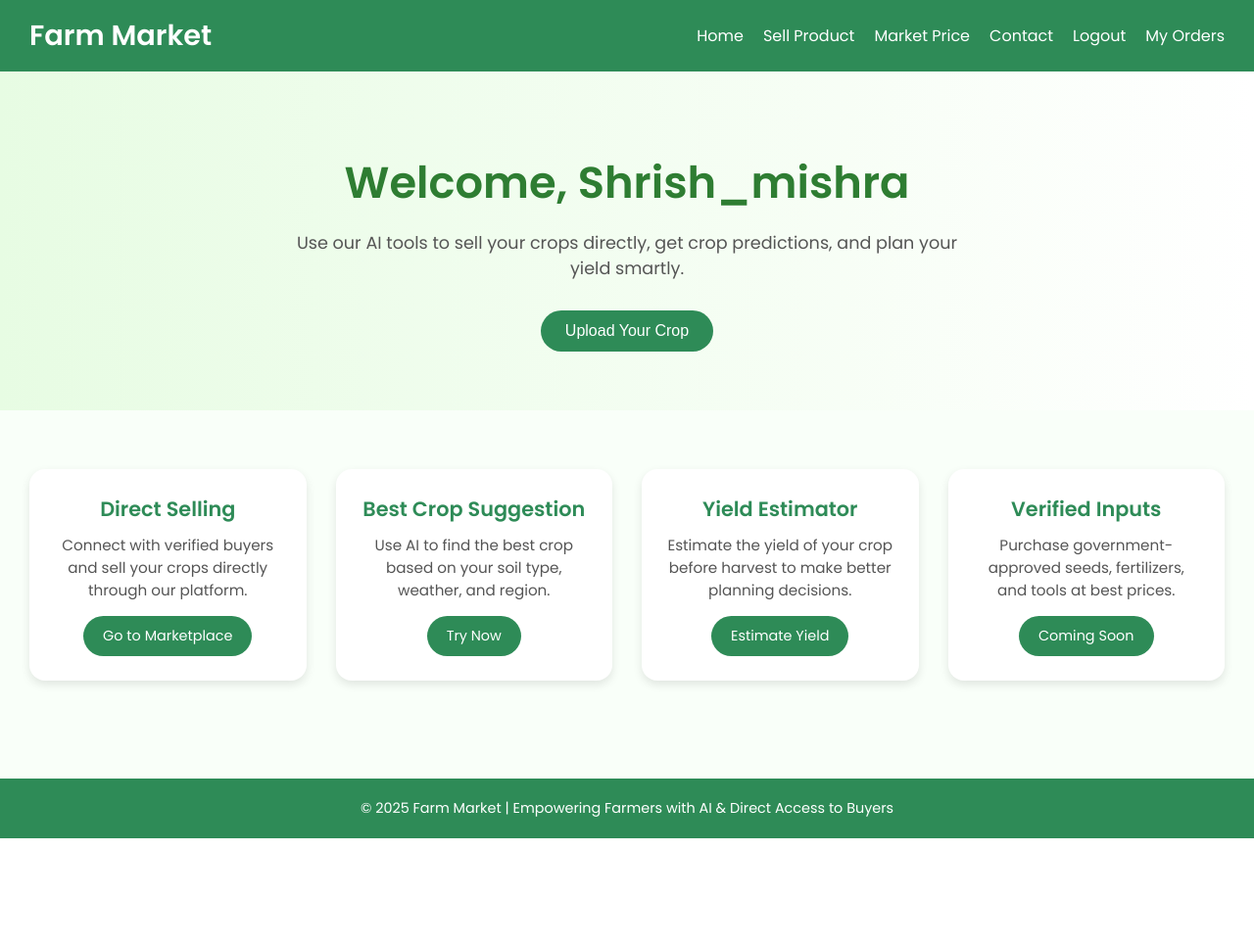
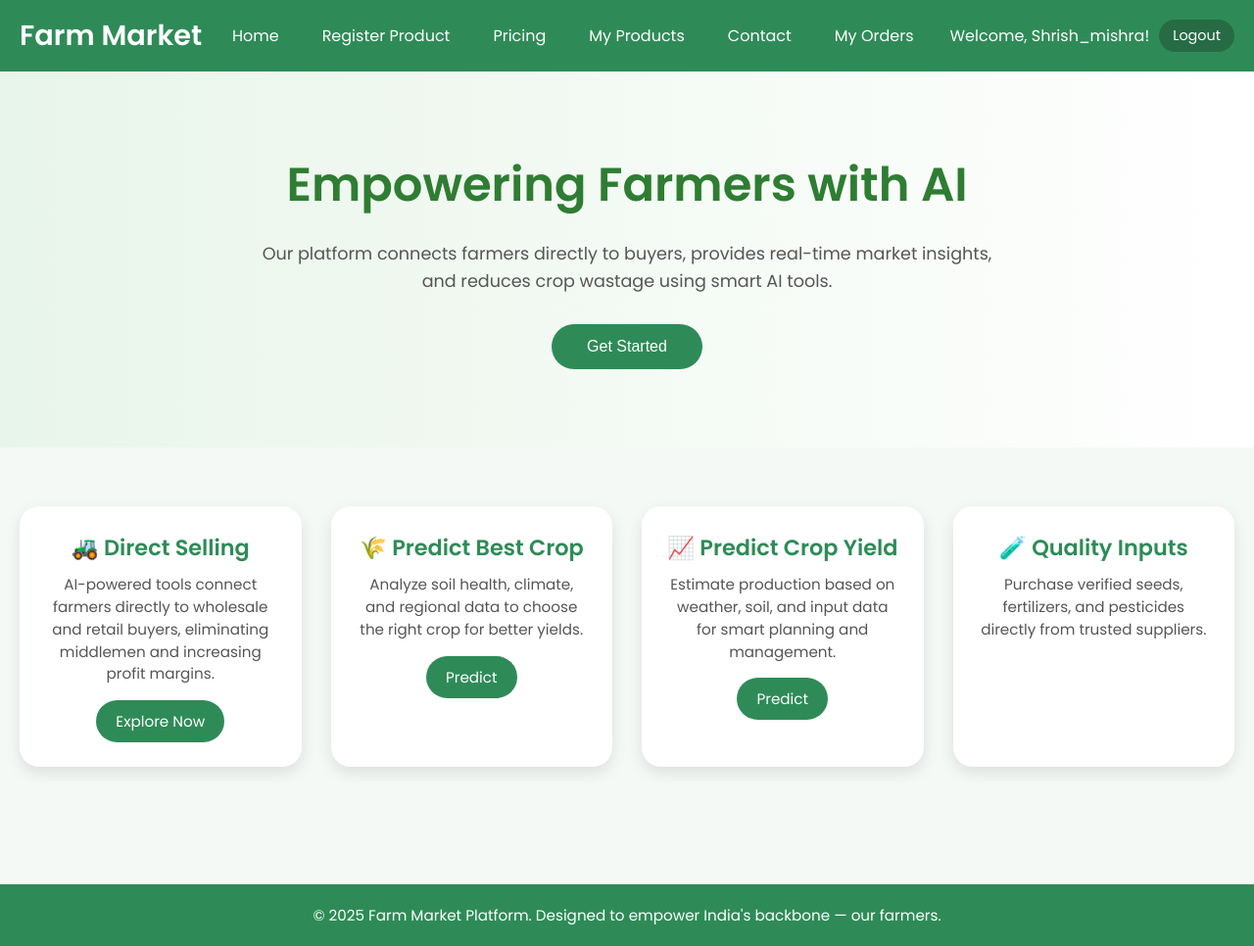
Before and after one commit to mishrarakesh-1902/farm_market_project, a Django app: page /farmer/dashboard/ in a window 1280 px wide. Shown: the whole page at 98% size. Before the commit the page ends 856 px from the top, so only its background shows below. Run offline with Django 5.2, Linux system fonts and the light colour scheme; a user stored in the database is signed in; data comes from the database, SQL or seed files in the repository; parts of the project's set-up code (start-up, migrations or seed data) failed here and were passed over.

Commit message:
Update farmer_dashboard.html

```diff
--- a/marketplace/templates/marketplace/farmer_dashboard.html
+++ b/marketplace/templates/marketplace/farmer_dashboard.html
@@ -1,11 +1,9 @@
-{% load static %}
-
 <!DOCTYPE html>
 <html lang="en">
 <head>
   <meta charset="UTF-8" />
   <meta name="viewport" content="width=device-width, initial-scale=1.0"/>
-  <title>Farmer Dashboard | Farm Market</title>
+  <title>AI-Powered Farm Market</title>
   <link href="https://fonts.googleapis.com/css2?family=Poppins:wght@400;600&display=swap" rel="stylesheet">
   <style>
     * {
@@ -16,7 +14,7 @@
 
     body {
       font-family: 'Poppins', sans-serif;
-      background-color: #f9fff9;
+      background: #f5f9f6;
       color: #333;
     }
 
@@ -24,135 +22,203 @@
       display: flex;
       justify-content: space-between;
       align-items: center;
-      background-color: #2e8b57;
-      padding: 15px 30px;
+      background: #2e8b57;
+      padding: 15px 20px;
       color: white;
+      position: sticky;
+      top: 0;
+      z-index: 1000;
       flex-wrap: wrap;
     }
 
-    nav .logo {
+    .logo {
       font-size: 1.8rem;
       font-weight: bold;
+    }
+
+    .menu-toggle {
+      display: none;
+      font-size: 1.5rem;
+      cursor: pointer;
+    }
+
+    .nav-links {
+      display: flex;
+      align-items: center;
+      gap: 25px;
+      flex-wrap: wrap;
     }
 
     nav ul {
       list-style: none;
       display: flex;
+      gap: 20px;
       flex-wrap: wrap;
-      gap: 20px;
     }
 
     nav ul li a {
       text-decoration: none;
       color: white;
+      padding: 6px 12px;
+      border-radius: 6px;
       font-weight: 500;
-      transition: color 0.3s ease;
+      transition: background 0.3s;
     }
 
     nav ul li a:hover {
-      color: #ffd700;
+      background-color: #1d5233;
+    }
+
+    .auth-buttons {
+      display: flex;
+      gap: 10px;
+      align-items: center;
+    }
+
+    .auth-buttons a {
+      text-decoration: none;
+      color: white;
+      padding: 6px 14px;
+      background: #276b45;
+      border-radius: 30px;
+      font-size: 0.9rem;
+      transition: background 0.3s;
+    }
+
+    .auth-buttons a:hover {
+      background: #1d5233;
+    }
+
+    .welcome-text {
+      font-weight: 500;
     }
 
     .hero {
-      background: linear-gradient(to right, #e7fce3, #ffffff);
-      padding: 80px 20px 60px;
+      padding: 80px 30px;
       text-align: center;
+      background: linear-gradient(to right, #e8f5e9, #ffffff);
     }
 
     .hero h1 {
-      font-size: 2.8rem;
+      font-size: 3rem;
       color: #2e7d32;
-      margin-bottom: 15px;
+      margin-bottom: 20px;
     }
 
     .hero p {
       font-size: 1.1rem;
+      max-width: 750px;
+      margin: auto;
       color: #555;
-      max-width: 700px;
-      margin: 0 auto 30px;
+      line-height: 1.6;
     }
 
     .cta-btn {
-      padding: 12px 25px;
+      margin-top: 30px;
+      padding: 14px 36px;
+      background: #2e8b57;
+      color: white;
+      border: none;
+      border-radius: 30px;
       font-size: 1rem;
-      border: none;
-      border-radius: 25px;
-      background-color: #2e8b57;
-      color: white;
       cursor: pointer;
-      transition: background 0.3s ease;
+      transition: 0.3s;
     }
 
     .cta-btn:hover {
-      background-color: #256b45;
+      background: #276b45;
     }
 
     .features {
+      padding: 60px 20px;
       display: grid;
-      grid-template-columns: repeat(auto-fit, minmax(250px, 1fr));
+      grid-template-columns: repeat(auto-fit, minmax(270px, 1fr));
       gap: 30px;
-      padding: 60px 30px;
     }
 
     .card {
       background: white;
       padding: 25px;
-      border-radius: 16px;
-      box-shadow: 0 4px 10px rgba(0,0,0,0.1);
+      border-radius: 20px;
+      box-shadow: 0 6px 15px rgba(0,0,0,0.1);
+      transition: 0.3s;
       text-align: center;
-      transition: 0.3s;
     }
 
     .card:hover {
       transform: translateY(-5px);
-      box-shadow: 0 8px 20px rgba(0,0,0,0.15);
+      box-shadow: 0 12px 25px rgba(0,0,0,0.15);
     }
 
     .card h3 {
       color: #2e8b57;
+      font-size: 1.4rem;
       margin-bottom: 10px;
-      font-size: 1.3rem;
     }
 
     .card p {
+      color: #555;
       font-size: 0.95rem;
-      color: #555;
+      line-height: 1.5;
+      margin-bottom: 15px;
     }
 
     .card a {
       display: inline-block;
-      margin-top: 15px;
+      text-decoration: none;
+      background: #2e8b57;
+      color: white;
       padding: 10px 20px;
-      font-size: 0.9rem;
-      background-color: #2e8b57;
-      color: white;
-      border-radius: 22px;
-      text-decoration: none;
+      border-radius: 25px;
+      font-size: 0.95rem;
       transition: 0.3s;
     }
 
     .card a:hover {
-      background-color: #1d603e;
+      background: #276b45;
     }
 
     footer {
-      background-color: #2e8b57;
-      color: white;
+      background: #2e8b57;
+      color: #fff;
       text-align: center;
       padding: 20px;
-      margin-top: 40px;
-      font-size: 0.9rem;
+      margin-top: 60px;
+      font-size: 0.95rem;
+    }
+
+    /* Responsive Styles */
+    @media (max-width: 992px) {
+      .hero h1 {
+        font-size: 2.5rem;
+      }
     }
 
     @media (max-width: 768px) {
-      nav {
+      .nav-links {
         flex-direction: column;
-        align-items: flex-start;
+        width: 100%;
+        display: none;
+      }
+
+      .nav-links.show {
+        display: flex;
+      }
+
+      .menu-toggle {
+        display: block;
       }
 
       nav ul {
         flex-direction: column;
         gap: 10px;
+        width: 100%;
+      }
+
+      .auth-buttons {
+        flex-direction: column;
+        align-items: flex-start;
+        width: 100%;
         margin-top: 10px;
       }
 
@@ -163,63 +229,85 @@
       .hero p {
         font-size: 1rem;
       }
+
+      .cta-btn {
+        padding: 12px 26px;
+        font-size: 0.9rem;
+      }
     }
   </style>
 </head>
 <body>
 
-  <!-- Navigation -->
+  <!-- Navbar -->
   <nav>
     <div class="logo">Farm Market</div>
-    <ul>
-      <li><a href="{% url 'home' %}">Home</a></li>
-      <li><a href="{% url 'upload_product' %}">Sell Product</a></li>
-      <li><a href="{% url 'crop_prices' %}">Market Price</a></li>
-      <li><a href="{% url 'contact' %}">Contact</a></li>
-      {% if user.is_authenticated %}
-        <li><a href="{% url 'logout' %}">Logout</a></li>
-        {% if user.farmer_products.exists %}
-          <li><a href="{% url 'farmer_orders' %}">My Orders</a></li>
+    <div class="menu-toggle" onclick="toggleMenu()">☰</div>
+    <div class="nav-links" id="navLinks">
+      <ul>
+        <li><a href="{% url 'farmer_dashboard' %}">Home</a></li>
+        <li><a href="{% url 'upload_product' %}">Register Product</a></li>
+        <li><a href="{% url 'crop_prices' %}">Pricing</a></li>
+        <li><a href="{% url 'my_products' %}">My Products</a></li>
+        <li><a href="{% url 'contact' %}">Contact</a></li>
+        {% if user.is_authenticated and user.farmer_products.exists %}
+        <li><a href="{% url 'farmer_orders' %}">My Orders</a></li>
         {% endif %}
-      {% endif %}
-    </ul>
+      </ul>
+      <div class="auth-buttons">
+        {% if user.is_authenticated %}
+          <span class="welcome-text">Welcome, {{ user.username }}!</span>
+          <a href="{% url 'logout' %}">Logout</a>
+        {% else %}
+          <a href="{% url 'register' %}">Register</a>
+          <a href="{% url 'login' %}">Login</a>
+        {% endif %}
+      </div>
+    </div>
   </nav>
 
-  <!-- Hero Section -->
+  <!-- Hero -->
   <section class="hero">
-    <h1>Welcome, {{ user.username }}</h1>
-    <p>Use our AI tools to sell your crops directly, get crop predictions, and plan your yield smartly.</p>
-    <button class="cta-btn" onclick="location.href='{% url 'upload_product' %}'">Upload Your Crop</button>
+    <h1>Empowering Farmers with AI</h1>
+    <p>Our platform connects farmers directly to buyers, provides real-time market insights, and reduces crop wastage using smart AI tools.</p>
+    <button class="cta-btn">Get Started</button>
   </section>
 
   <!-- Features -->
   <section class="features">
     <div class="card">
-      <h3>Direct Selling</h3>
-      <p>Connect with verified buyers and sell your crops directly through our platform.</p>
-      <a href="{% url 'product_list' %}">Go to Marketplace</a>
+      <h3>🚜 Direct Selling</h3>
+      <p>AI-powered tools connect farmers directly to wholesale and retail buyers, eliminating middlemen and increasing profit margins.</p>
+      <a href="{% url 'product_list' %}">Explore Now</a>
     </div>
     <div class="card">
-      <h3>Best Crop Suggestion</h3>
-      <p>Use AI to find the best crop based on your soil type, weather, and region.</p>
-      <a href="{% url 'predict_crop' %}">Try Now</a>
+      <h3>🌾 Predict Best Crop</h3>
+      <p>Analyze soil health, climate, and regional data to choose the right crop for better yields.</p>
+      <a href="{% url 'predict_crop' %}">Predict</a>
     </div>
     <div class="card">
-      <h3>Yield Estimator</h3>
-      <p>Estimate the yield of your crop before harvest to make better planning decisions.</p>
-      <a href="{% url 'yeild_predict' %}">Estimate Yield</a>
+      <h3>📈 Predict Crop Yield</h3>
+      <p>Estimate production based on weather, soil, and input data for smart planning and management.</p>
+      <a href="{% url 'yeild_predict' %}">Predict</a>
     </div>
     <div class="card">
-      <h3>Verified Inputs</h3>
-      <p>Purchase government-approved seeds, fertilizers, and tools at best prices.</p>
-      <a href="#">Coming Soon</a>
+      <h3>🧪 Quality Inputs</h3>
+      <p>Purchase verified seeds, fertilizers, and pesticides directly from trusted suppliers.</p>
     </div>
   </section>
 
   <!-- Footer -->
   <footer>
-    &copy; 2025 Farm Market | Empowering Farmers with AI & Direct Access to Buyers
+    <p>&copy; 2025 Farm Market Platform. Designed to empower India's backbone — our farmers.</p>
   </footer>
+
+  <!-- Toggle Menu Script -->
+  <script>
+    function toggleMenu() {
+      const navLinks = document.getElementById('navLinks');
+      navLinks.classList.toggle('show');
+    }
+  </script>
 
 </body>
 </html>
```
